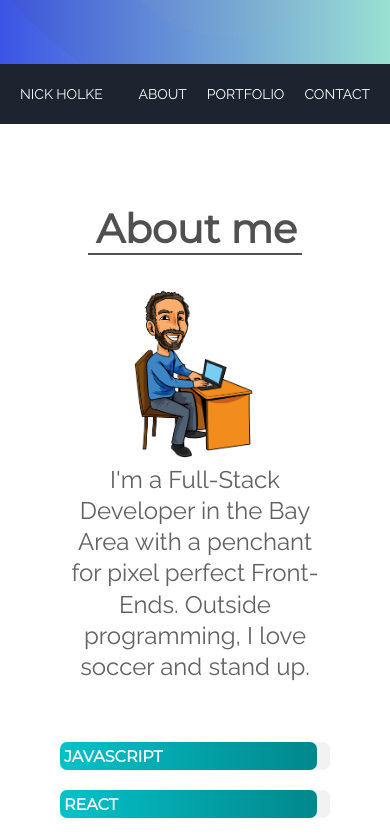
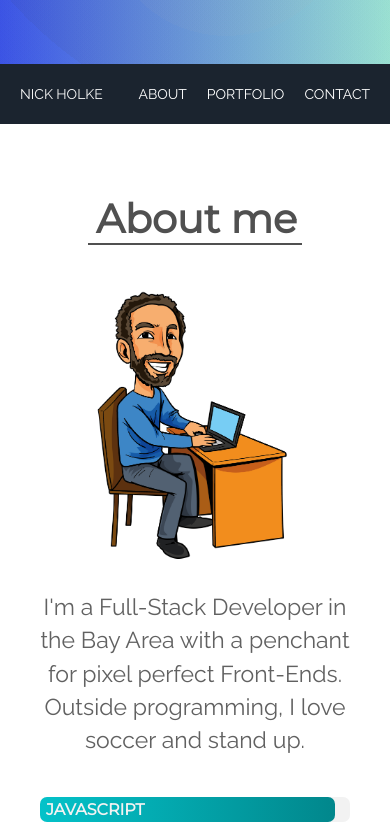
Before and after one commit to NickHolke/Portfolio-React, a React (Create React App) app: page / in a window 390 px wide. Shown: the part 780-1615 px from the top of the page. Built offline with nearby package versions, Linux system fonts and the light colour scheme.

Commit message:
Set up about page for mobile

```diff
--- a/src/components/about/about.module.scss
+++ b/src/components/about/about.module.scss
@@ -13,14 +13,14 @@ h2 {
   min-height: 100vh;
   display: flex;
   flex-direction: column;
-  padding: 0px 80px 160px 80px;
+  padding: 80px 80px 160px 80px;
 }
 
 .title {
   display: flex;
   justify-content: center;
   align-items: center;
-  padding-top: 80px;
+  // padding-top: 80px;
   padding-bottom: 0px;
 }
 
@@ -40,6 +40,8 @@ h2 {
   min-width: 350px;
   max-width: 50%;
   padding: 0px 40px 0px 40px;
+  font-size: 24px;
+  line-height: 1.3;
 }
 
 .skillsWrapper {
@@ -49,3 +51,21 @@ h2 {
   flex: 1;
   padding: 0px 40px 0px 40px;
 }
+
+@media (max-width: 450px) {
+  .aboutSection {
+    padding: 70px 30px 100px 30px;
+
+  }
+
+  .skillsWrapper {
+    padding: 10px 20px;
+    margin-top: 30px;
+  }
+
+  .photoWrapper {
+    padding: 0px 20px;
+    font-size: 23px;
+    line-height: 1.4;
+  }
+}
--- a/src/components/bar/bar.module.scss
+++ b/src/components/bar/bar.module.scss
@@ -42,3 +42,15 @@ $radius: 7px;
   top: 5px;
   left: 4px;
 }
+
+@media (max-width: 450px) {
+  .text {
+    font-size: 16px;
+    top: 3px;
+    left: 6px;
+  }
+  .wrapper {
+    height: 25px;
+    margin-bottom: 15px;
+  }
+}
--- a/src/components/photo/photo.module.scss
+++ b/src/components/photo/photo.module.scss
@@ -10,7 +10,6 @@
   display: flex;
   flex-direction: column;
   align-items: center;
-  // padding: 0px 40px 0px 40px;
   transform: translateX(-60%);
   opacity: 0;
   transition: opacity 900ms ease-in-out, transform 900ms ease-in-out;
@@ -22,9 +21,16 @@
 }
 
 .textWrapper {
-  // margin-top: 26px;
   font-family: $font;
-  font-size: 24px;
   color: $fontColor;
-  line-height: 1.3;
+  line-height: 1.45;
 }
+
+@media (max-width: 450px) {
+  .cartoon {
+    width: 70%;
+  }
+  .textWrapper {
+    margin-top: 20px
+  }
+}
```
